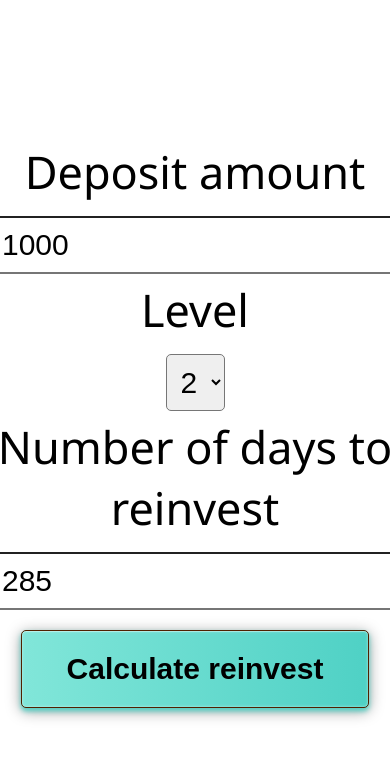
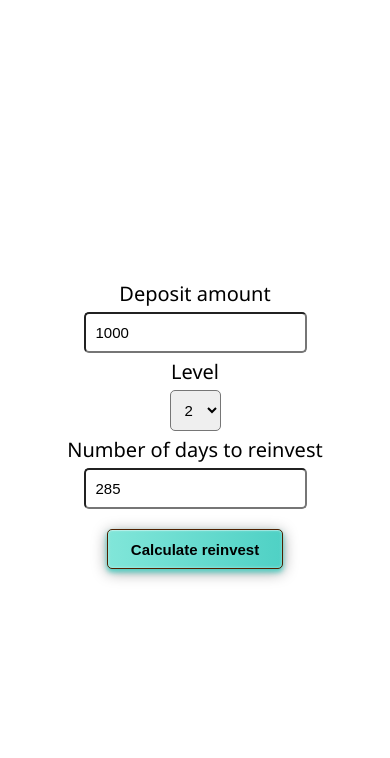
Before and after one commit to topproject2022/reinvest-calc, a plain HTML site: page index.html in a window 390 px wide. Drawn offline with Linux system fonts and the light colour scheme.

Commit message:
Update style.css

```diff
--- a/css/style.css
+++ b/css/style.css
@@ -82,3 +82,12 @@ input, select {
     -webkit-transform: translate(0, 4px);
     transform: translate(0, 4px);
 }
+
+@media only screen and (max-width: 600px) {
+    body {
+        font-size: 20px;
+    }
+    input, select {
+        font-size: 15px;
+    }
+}
```
